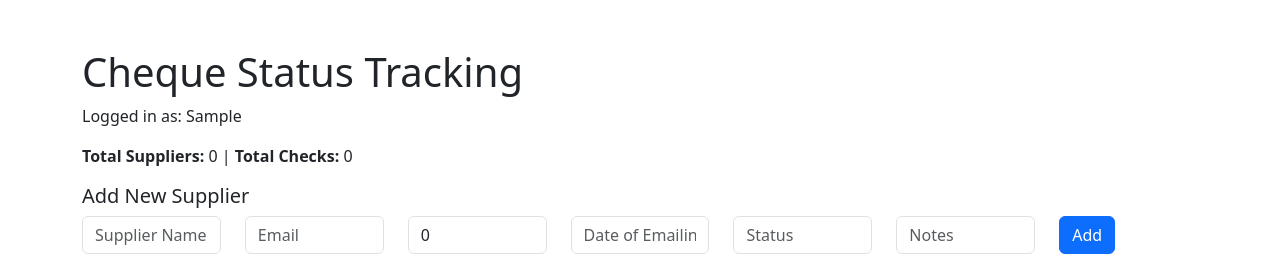
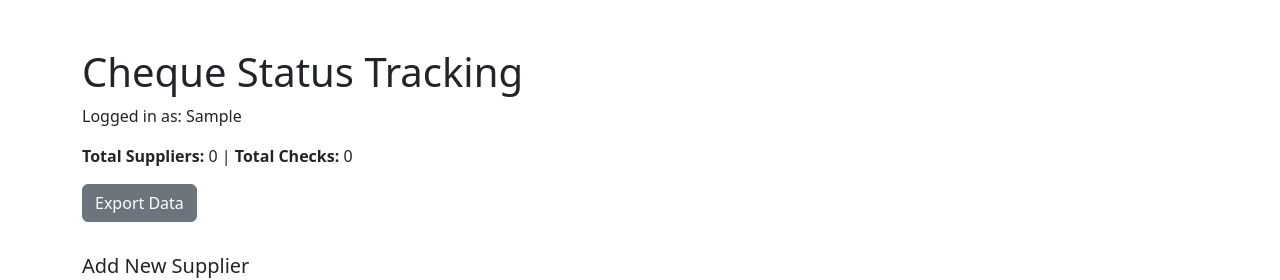
Before and after one commit to zeyongj/Cheque-Tracking, a React (Create React App) app in the folder frontend/: page / in a window 1280 px wide. Both pictures are taken after typing "Sample" into the empty fields and a click on the button "Login". Shown: the top 280 px of the page. Built offline with nearby package versions, Linux system fonts and the light colour scheme; no server answers.

Commit message:
Update App.js

```diff
--- a/frontend/src/App.js
+++ b/frontend/src/App.js
@@ -23,6 +23,10 @@ function MainPage({ userName }) {
     loadData();
   }, []);
 
+  const handleExport = () => {
+    window.location.href = '/api/export';
+  };
+
   return (
     <div className="container mt-5">
       <h1>Cheque Status Tracking</h1>
@@ -30,6 +34,7 @@ function MainPage({ userName }) {
       <div className="my-3">
         <strong>Total Suppliers: </strong>{totalSuppliers} | <strong>Total Checks: </strong>{totalChecks}
       </div>
+      <button className="btn btn-secondary mb-3" onClick={handleExport}>Export Data</button>
       <AddSupplierForm onNewSupplier={loadData} userName={userName}/>
       <SupplierTable suppliers={suppliers} userName={userName} onSupplierUpdated={loadData}/>
       <div className="mt-3">
@@ -42,9 +47,7 @@ function MainPage({ userName }) {
 function App() {
   const [userName, setUserName] = useState(null);
 
-  if (!userName) {
-    return <LoginModal onLogin={setUserName} />;
-  }
+  if (!userName) return <LoginModal onLogin={setUserName} />;
 
   return (
     <Router>
```
